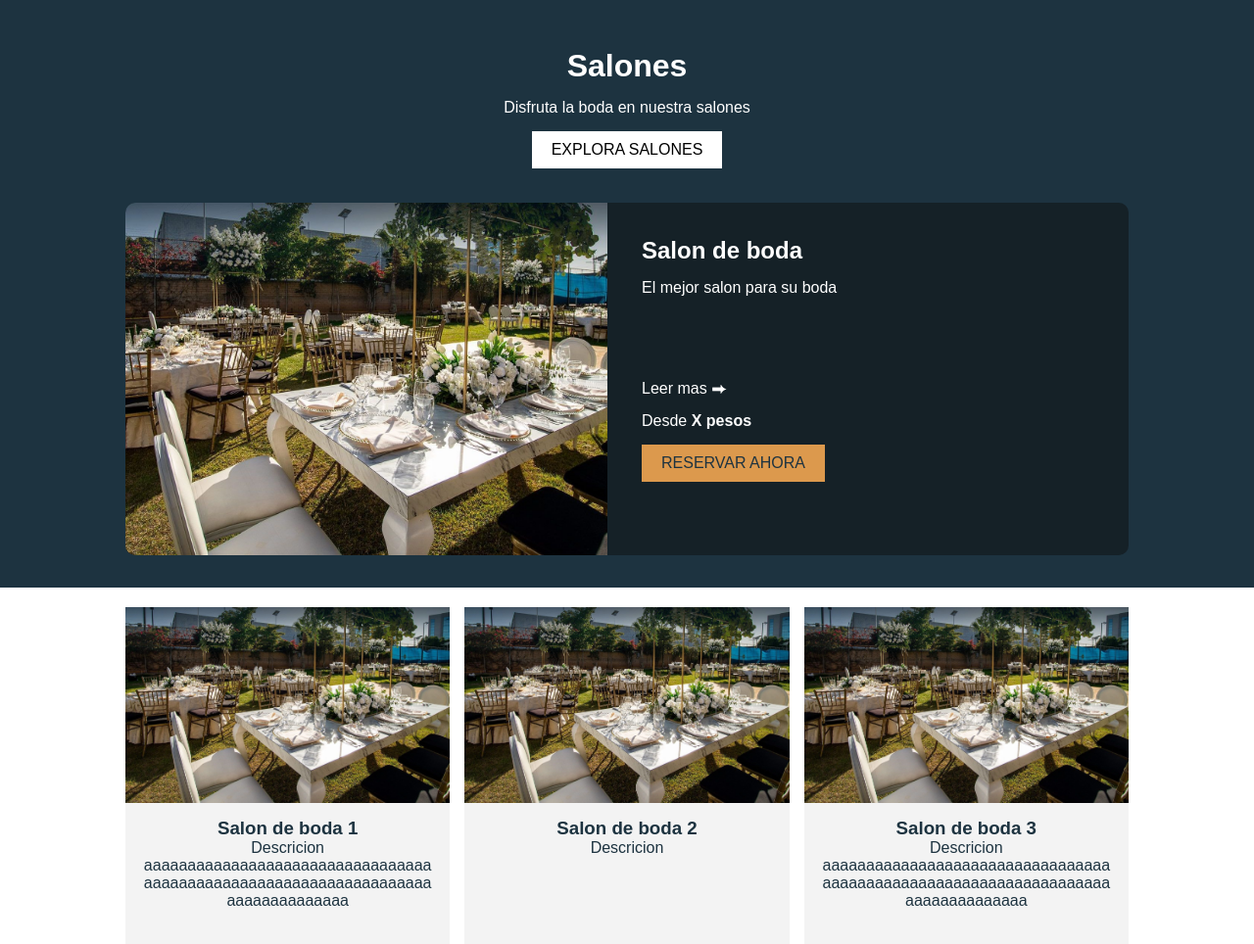
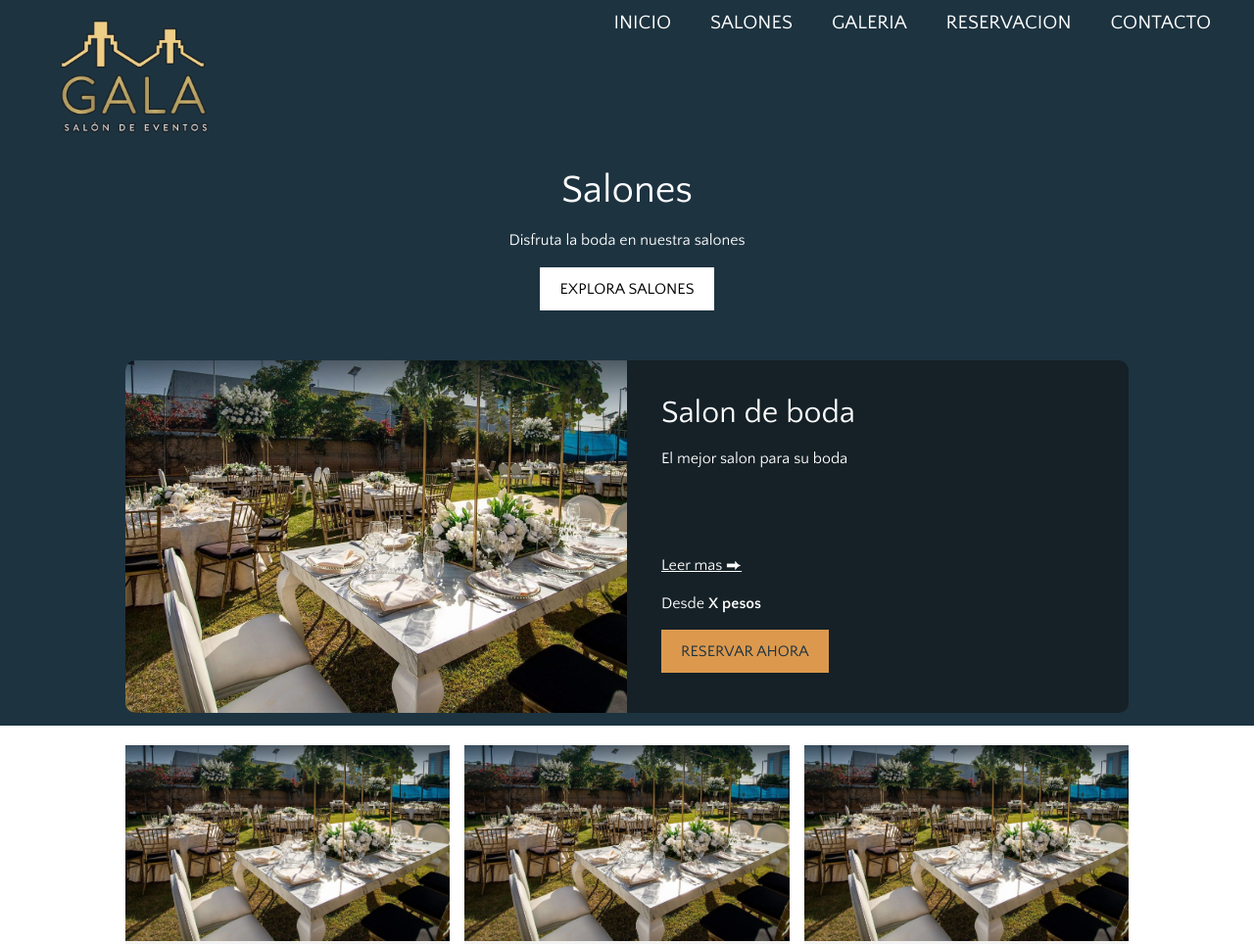
Before and after one commit to Rivas-R/rivas-r.github.io, a plain HTML site: page html/salones.html in a window 1280 px wide. Shown: the top 964 px of the page at 98% size. Drawn offline with nearby package versions, Linux system fonts and the light colour scheme.

Commit message:
salon veda

```diff
--- /dev/null
+++ b/css/navegador_salon.css
@@ -0,0 +1,37 @@
+:root {
+    --primer: #DC994D;
+    --segundo: #1D3340;
+    --tercer: #FFFFFF;
+}
+
+.navbar{
+    padding: 0px;
+    background-color: var(--segundo) !important;
+}
+.navbar-brand {
+    color: whitesmoke;
+    font-size: 36px;
+    padding-top: 20px;
+    padding-left: 50px;
+    font-style: italic;
+}
+
+.navbar-brand img {
+    width: 150px;
+    height: auto;
+}
+
+.align-top {
+    align-items: flex-start !important;
+}
+
+.navbar-nav .nav-link {
+    color: white !important;  /* Make the text white */
+    transition: background-color 0.3s ease-in-out; /* Smooth transition */
+    font-size: 20px;
+}
+
+.navbar-nav .nav-link:hover {
+    background-color: var(--primer);  /* Change background to blue when hovered */
+    color: white !important; /* Ensure text remains white */
+}
--- a/css/salon.css
+++ b/css/salon.css
@@ -154,6 +154,7 @@
     flex-direction: column;
     flex-grow: 1; /* Hace que el contenido ocupe el espacio disponible */
     padding: 15px;
+    text-decoration: none;
 }
 
 /* Título */
@@ -182,4 +183,9 @@
     cursor: pointer;
     margin-top: auto; /* Lo empuja hacia abajo */
     transition: 0.3s ease; /* Transición suave */
+
 }
+
+.content ul li button:hover {
+    color: var(--tercer);
+}
--- a/html/salones.html
+++ b/html/salones.html
@@ -6,8 +6,22 @@
     <title>Document</title>
     <link rel="stylesheet" href="../css/styles.css">
     <link rel="stylesheet" href="../css/salon.css">
+
+    <link rel="preconnect" href="https://fonts.googleapis.com">
+    <link rel="preconnect" href="https://fonts.gstatic.com" crossorigin>
+    <link href="https://fonts.googleapis.com/css2?family=Quattrocento+Sans:ital,wght@0,400;0,700;1,400;1,700&display=swap" rel="stylesheet">
+    <!-- Bootstrap -->
+    <link href="https://cdn.jsdelivr.net/npm/bootstrap@5.3.3/dist/css/bootstrap.min.css" rel="stylesheet" integrity="sha384-QWTKZyjpPEjISv5WaRU9OFeRpok6YctnYmDr5pNlyT2bRjXh0JMhjY6hW+ALEwIH" crossorigin="anonymous">
+    <script src="https://cdn.jsdelivr.net/npm/bootstrap@5.3.3/dist/js/bootstrap.bundle.min.js" integrity="sha384-YvpcrYf0tY3lHB60NNkmXc5s9fDVZLESaAA55NDzOxhy9GkcIdslK1eN7N6jIeHz" crossorigin="anonymous"></script>
+    <!-- footer y navegador -->
+    <script src="/js/footer.js"></script>
+    <script src="/js/navegador.js"></script>
+    <link rel="stylesheet" href="/css/footer.css">
+    <link rel="stylesheet" href="/css/navegador_salon.css">
 </head>
 <body>
+    <div class="navegador"></div>
+
     <div class="fondo_1">
         <ul>
             <li><h1>Salones</h1></li>
@@ -42,7 +56,7 @@
                     <div>
                     <p>Descricion aaaaaaaaaaaaaaaaaaaaaaaaaaaaaaaaaaaaaaaaaaaaaaaaaaaaaaaaaaaaaaaaaaaaaaaaaaaaaaaa</p>
                     </div>
-                    <a href="#"></a>
+                    <a href="#">
                     <button>VER SALON</button>
                 </a>
             </li>
@@ -70,5 +84,7 @@
             </li>
         </ul>
      </div>
+
+     <div class="footer"></div>
 </body>
 </html>
```
